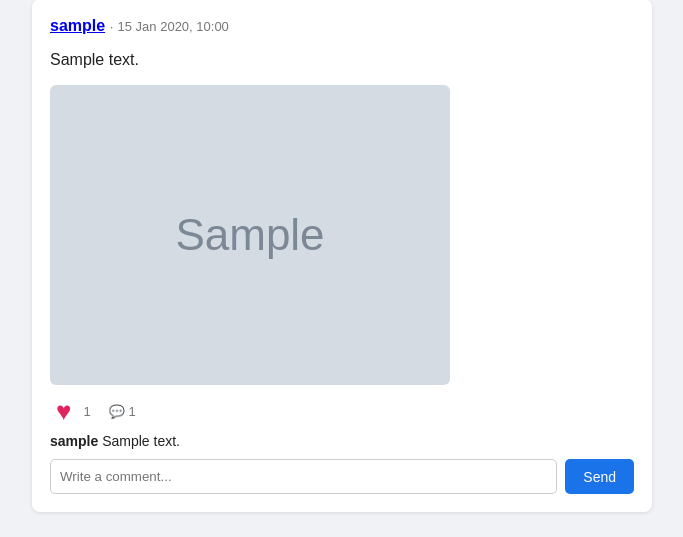
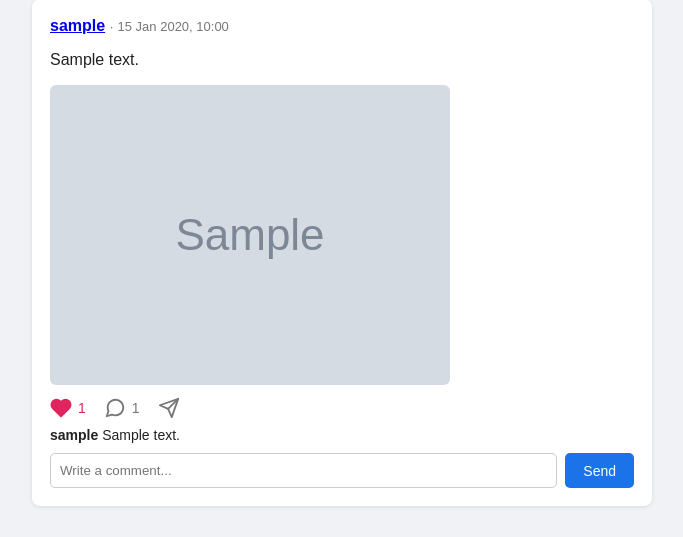
Before and after one commit to komalshriram02-ui/CodeAlpha_SocialMedia, a Django app: page / in a window 1280 px wide. Shown: the part 346-883 px from the top of the page, without its empty margins (298-981 px from the left). After the commit the page ends 853 px from the top, so only its background shows below. Run offline with Django 5.2, Linux system fonts and the light colour scheme; a user stored in the database is signed in; tables that the repository leaves empty hold one stand-in row (values such as "Sample post"); grey boxes marked "Sample" are stand-in pictures.

Commit message:
Add icon buttons for like, comment and share

```diff
--- a/posts/templates/posts/home.html
+++ b/posts/templates/posts/home.html
@@ -9,6 +9,36 @@
         align-items: center;
         gap: 18px;
         margin-top: 8px;
+    }
+
+    .icon-btn {
+        background: none;
+        border: none;
+        cursor: pointer;
+        color: #777;
+        display: flex;
+        align-items: center;
+        gap: 6px;
+        padding: 0;
+        font-size: 14px;
+    }
+
+    .icon-btn svg {
+        width: 22px;
+        height: 22px;
+        fill: none;
+        stroke: currentColor;
+        stroke-width: 2;
+        stroke-linecap: round;
+        stroke-linejoin: round;
+    }
+
+    .icon-btn.liked {
+        color: #e0245e;
+    }
+
+    .icon-btn.liked svg {
+        fill: #e0245e;
     }
 
     .like-form {
@@ -36,6 +66,14 @@
     }
 
     .comment-form {
+        .share {
+            background: none;
+            border: none;
+            cursor: pointer;
+            color: #777;
+            font-size: 14px;
+        }
+
         display: flex;
         gap: 8px;
         margin-top: 10px;
@@ -63,13 +101,27 @@
         <form method="post" action="{% url 'toggle_like' post.pk %}" class="like-form">
             {% csrf_token %}
             {% if post.liked_by_me %}
-            <button type="submit" class="heart liked">♥</button>
+            <button type="submit" class="icon-btn liked"><svg viewBox="0 0 24 24">
+                    <path
+                        d="M20.84 4.61a5.5 5.5 0 0 0-7.78 0L12 5.67l-1.06-1.06a5.5 5.5 0 0 0-7.78 7.78l1.06 1.06L12 21.23l7.78-7.78 1.06-1.06a5.5 5.5 0 0 0 0-7.78z" />
+                </svg><span>{{ post.likes.count }}</span></button>
             {% else %}
-            <button type="submit" class="heart">♡</button>
+            <button type="submit" class="icon-btn"><svg viewBox="0 0 24 24">
+                    <path
+                        d="M20.84 4.61a5.5 5.5 0 0 0-7.78 0L12 5.67l-1.06-1.06a5.5 5.5 0 0 0-7.78 7.78l1.06 1.06L12 21.23l7.78-7.78 1.06-1.06a5.5 5.5 0 0 0 0-7.78z" />
+                </svg><span>{{ post.likes.count }}</span></button>
             {% endif %}
-            <span class="muted">{{ post.likes.count }}</span>
         </form>
-        <span class="muted">💬 {{ post.comments.count }}</span>
+        <span class="icon-btn"><svg viewBox="0 0 24 24">
+                <path
+                    d="M21 11.5a8.38 8.38 0 0 1-.9 3.8 8.5 8.5 0 0 1-7.6 4.7 8.38 8.38 0 0 1-3.8-.9L3 21l1.9-5.7a8.38 8.38 0 0 1-.9-3.8 8.5 8.5 0 0 1 4.7-7.6 8.38 8.38 0 0 1 3.8-.9h.5a8.48 8.48 0 0 1 8 8v.5z" />
+            </svg><span>{{ post.comments.count }}</span></span>
+        <button type="button" class="icon-btn"
+            onclick="navigator.clipboard.writeText(location.origin + '/#post-{{ post.pk }}'); this.querySelector('span').textContent = 'Copied!';"><svg
+                viewBox="0 0 24 24">
+                <line x1="22" y1="2" x2="11" y2="13" />
+                <polygon points="22 2 15 22 11 13 2 9 22 2" />
+            </svg><span></span></button>
     </div>
     {% for comment in post.comments.all %}
     <p class="comment"><strong>{{ comment.author.username }}</strong> {{ comment.text }}</p>
```
